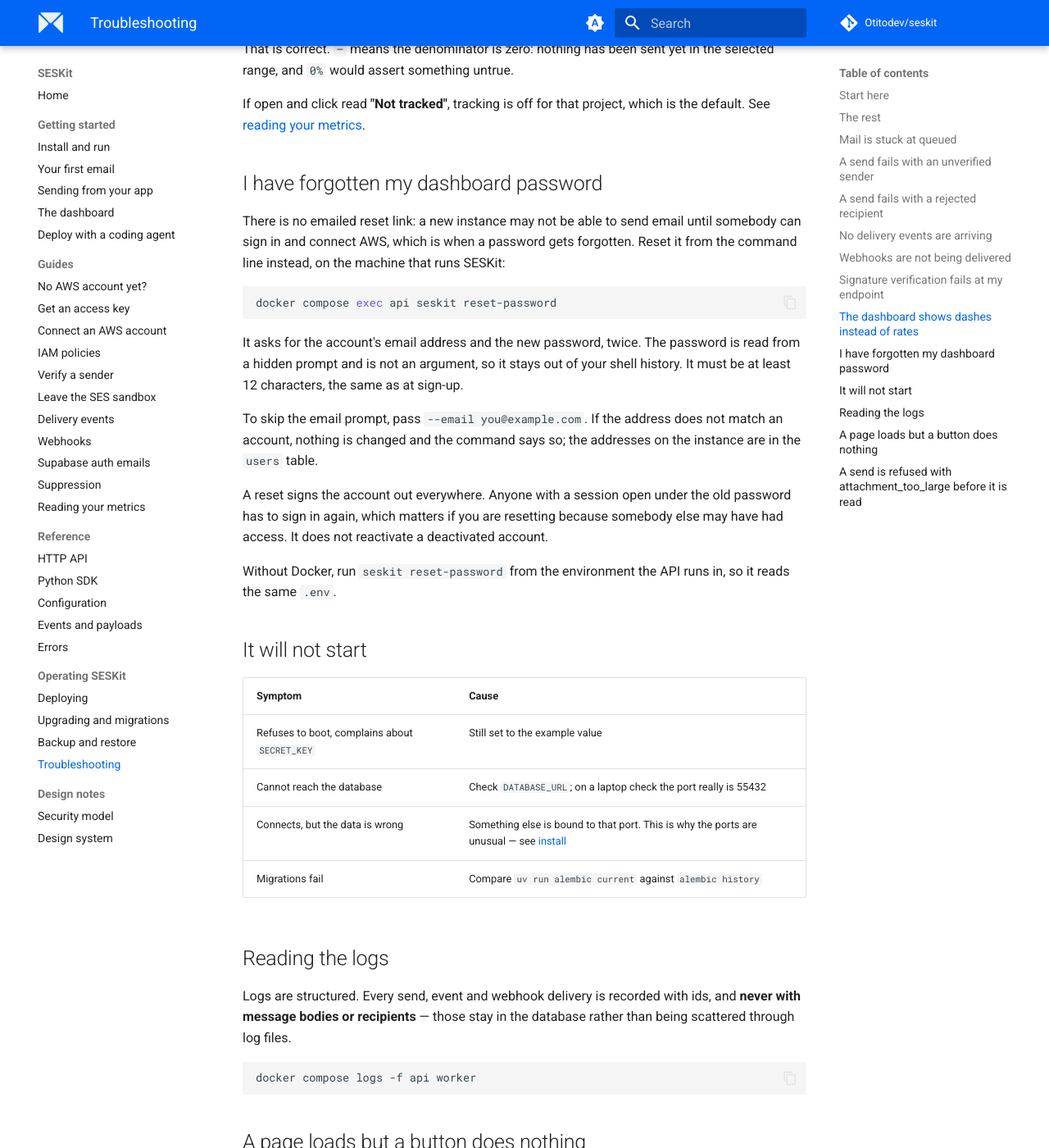
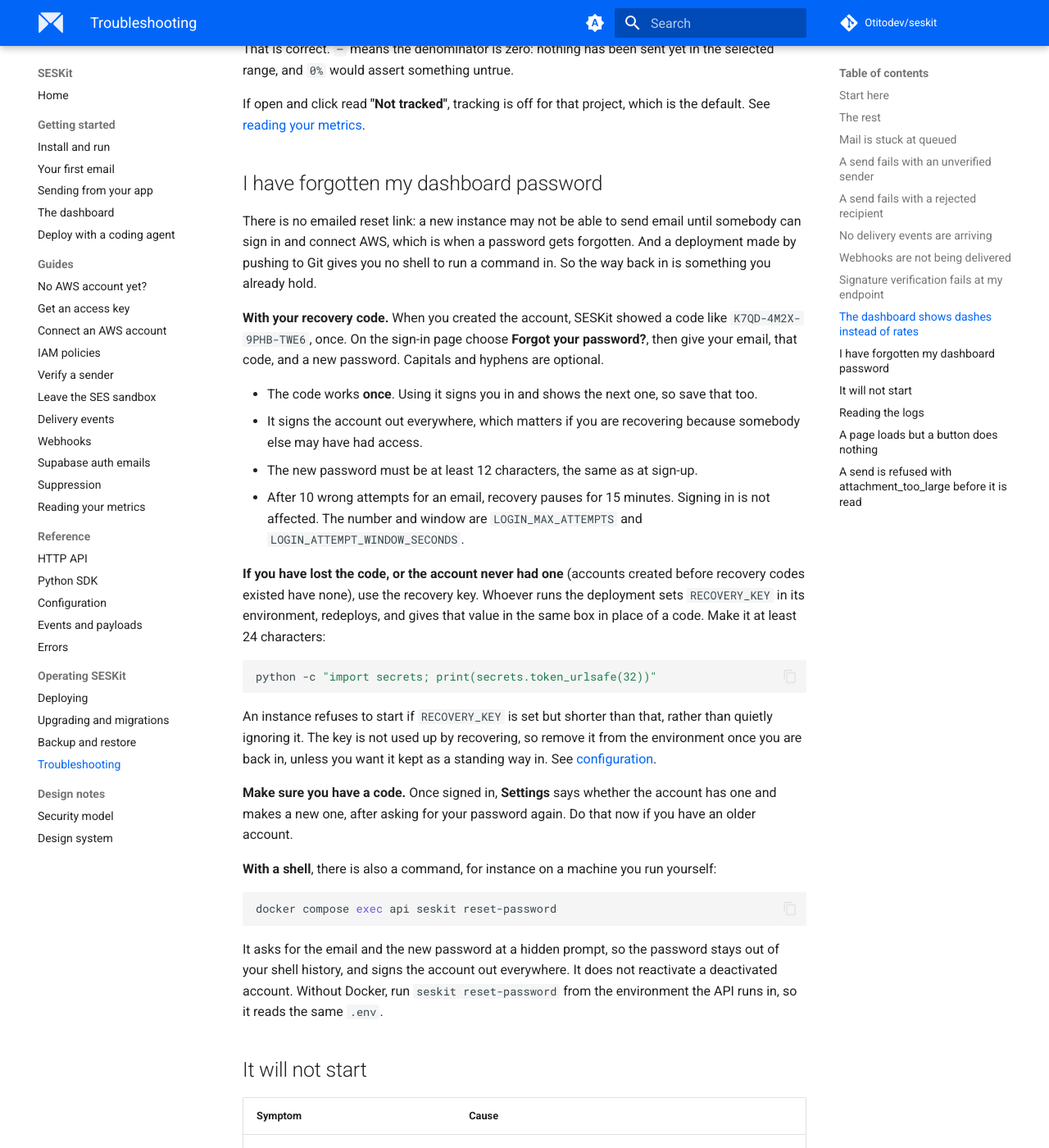
Before and after one commit to Otitodev/seskit, an MkDocs documentation site: the page built from docs/operating/troubleshooting.md, in a window 1280 px wide and 1400 px high, scrolled down 2470 px. Shown: the whole window at 82% size. Built offline with MkDocs 1.6.1 and Material for MkDocs 9.7.7, drawn with Linux system fonts in a browser that asks for light colours; comment, search, counter and statistics services are not loaded.

Commit message:
docs: document how to recover a forgotten dashboard password
The troubleshooting section now leads with what a deployment without a shell can
do - the recovery code, then RECOVERY_KEY - and keeps the command for people who
have one. It says what each costs and guarantees: a code works once and
announces its replacement, recovery signs the account out everywhere, attempts
pause for a window, and an instance refuses to start with a key under 24
characters.

The installation guide and the first-email walkthrough tell a new owner to save
the code at the one moment it is shown, which is the only place it can be said
usefully. RECOVERY_KEY gets its row in the configuration reference and a
commented example in .env.example.

Co-Authored-By: Claude Sonnet 5.5 <noreply@anthropic.com>

````diff
--- a/docs/operating/troubleshooting.md
+++ b/docs/operating/troubleshooting.md
@@ -106,29 +106,53 @@ which is the default. See [reading your metrics](../guides/metrics.md).
 
 There is no emailed reset link: a new instance may not be able to send email
 until somebody can sign in and connect AWS, which is when a password gets
-forgotten. Reset it from the command line instead, on the machine that runs
-SESKit:
+forgotten. And a deployment made by pushing to Git gives you no shell to run a
+command in. So the way back in is something you already hold.
+
+**With your recovery code.** When you created the account, SESKit showed a
+code like `K7QD-4M2X-9PHB-TWE6`, once. On the sign-in page choose **Forgot your
+password?**, then give your email, that code, and a new password. Capitals and
+hyphens are optional.
+
+- The code works **once**. Using it signs you in and shows the next one, so
+  save that too.
+- It signs the account out everywhere, which matters if you are recovering
+  because somebody else may have had access.
+- The new password must be at least 12 characters, the same as at sign-up.
+- After 10 wrong attempts for an email, recovery pauses for 15 minutes.
+  Signing in is not affected. The number and window are `LOGIN_MAX_ATTEMPTS` and
+  `LOGIN_ATTEMPT_WINDOW_SECONDS`.
+
+**If you have lost the code, or the account never had one** (accounts created
+before recovery codes existed have none), use the recovery key. Whoever runs
+the deployment sets `RECOVERY_KEY` in its environment, redeploys, and gives that
+value in the same box in place of a code. Make it at least 24 characters:
+
+```bash
+python -c "import secrets; print(secrets.token_urlsafe(32))"
+```
+
+An instance refuses to start if `RECOVERY_KEY` is set but shorter than that,
+rather than quietly ignoring it. The key is not used up by recovering, so remove
+it from the environment once you are back in, unless you want it kept as a
+standing way in. See [configuration](../reference/configuration.md).
+
+**Make sure you have a code.** Once signed in, **Settings** says whether the
+account has one and makes a new one, after asking for your password again. Do
+that now if you have an older account.
+
+**With a shell**, there is also a command, for instance on a machine you run
+yourself:
 
 ```bash
 docker compose exec api seskit reset-password
 ```
 
-It asks for the account's email address and the new password, twice. The
-password is read from a hidden prompt and is not an argument, so it stays out
-of your shell history. It must be at least 12 characters, the same as at
-sign-up.
-
-To skip the email prompt, pass `--email you@example.com`. If the address does
-not match an account, nothing is changed and the command says so; the
-addresses on the instance are in the `users` table.
-
-A reset signs the account out everywhere. Anyone with a session open under the
-old password has to sign in again, which matters if you are resetting because
-somebody else may have had access. It does not reactivate a deactivated
-account.
-
-Without Docker, run `seskit reset-password` from the environment the API runs
-in, so it reads the same `.env`.
+It asks for the email and the new password at a hidden prompt, so the password
+stays out of your shell history, and signs the account out everywhere. It does
+not reactivate a deactivated account. Without Docker, run `seskit
+reset-password` from the environment the API runs in, so it reads the same
+`.env`.
 
 ## It will not start
 
````
Also changed, not shown: docs/getting-started/first-email.md (+2 -1 lines), docs/getting-started/installation.md (+5 -0 lines), docs/reference/configuration.md (+2 -1 lines), 1 other file.
